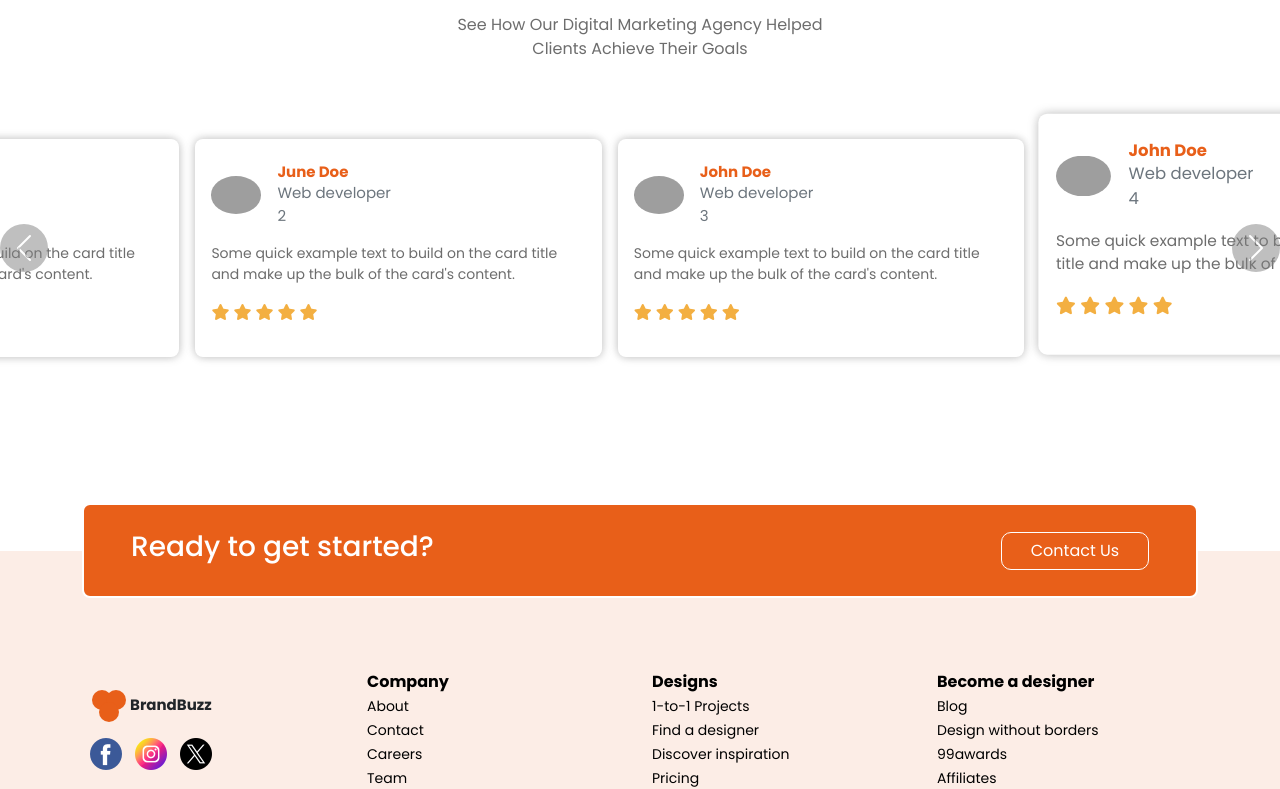
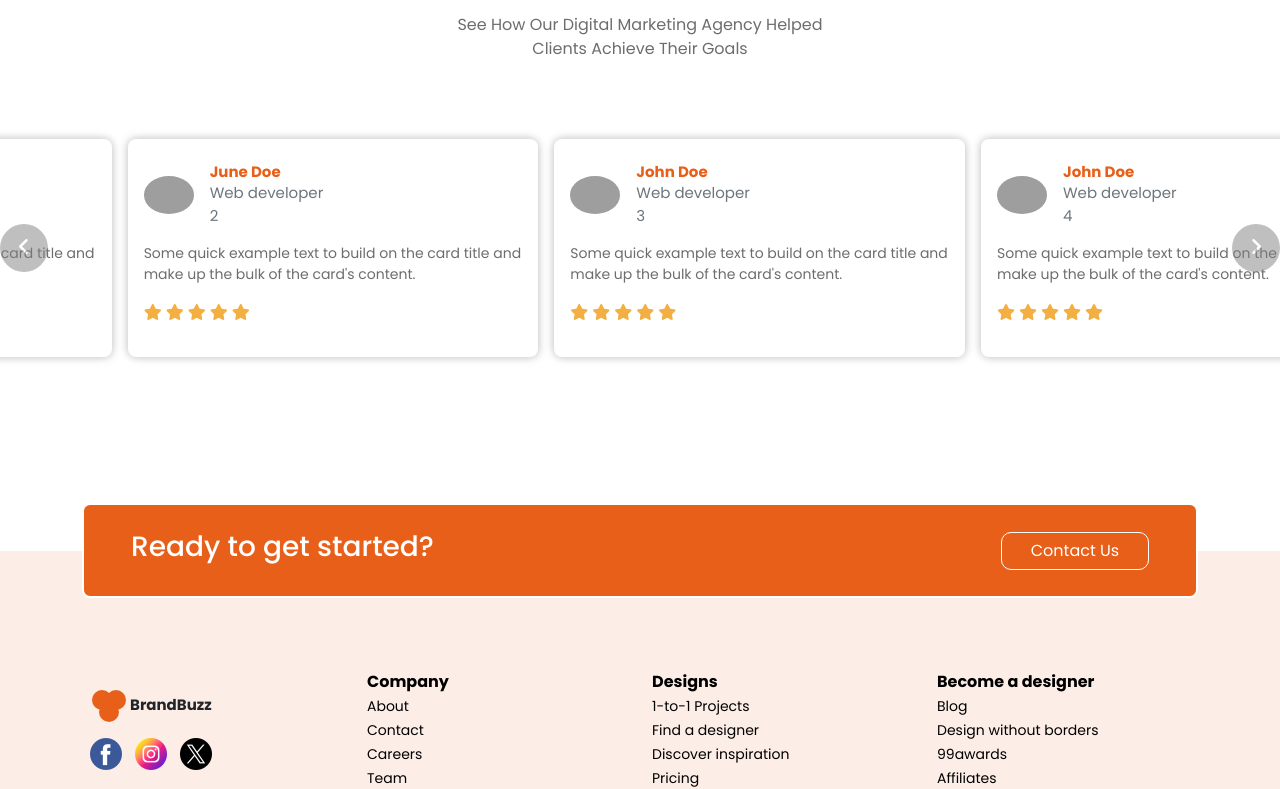
Before and after one commit to BanderMohammed2000/brand-buzz-website, a Vue app: page / in a window 1280 px wide. Shown: the part 2799-3588 px from the top of the page. Built offline with nearby package versions, Linux system fonts and the light colour scheme; grey boxes are pictures that could not be loaded.

Commit message:
part of comments section done

```diff
--- a/src/components/ui/CarouselSlider.vue
+++ b/src/components/ui/CarouselSlider.vue
@@ -50,12 +50,12 @@
         </div>
       </div>
       <button class="carousel-control-prev" @click="scrollPrev">
-        <span class="carousel-control-prev-icon" aria-hidden="true"></span>
-        <span class="visually-hidden">Previous</span>
+        <span>
+          <i class="fa-solid fa-angle-left fa-lg"></i>
+        </span>
       </button>
       <button class="carousel-control-next" @click="scrollNext">
-        <span class="carousel-control-next-icon" aria-hidden="true"></span>
-        <span class="visually-hidden">Next</span>
+        <span> <i class="fa-solid fa-angle-right fa-lg"></i> </span>
       </button>
     </div>
   </div>
@@ -115,6 +115,48 @@ export default {
           name: "John Doe",
           position: "Web developer",
         },
+        {
+          text: "Some quick example text to build on the card title and make up the bulk of the card's content.",
+          image:
+            "https://codingyaar.com/wp-content/uploads/bootstrap-profile-card-image.jpg",
+          name: "John Doe",
+          position: "Web developer",
+        },
+        {
+          text: "Some quick example text to build on the card title and make up the bulk of the card's content.",
+          image:
+            "https://codingyaar.com/wp-content/uploads/bootstrap-profile-card-image.jpg",
+          name: "John Doe",
+          position: "Web developer",
+        },
+        {
+          text: "Some quick example text to build on the card title and make up the bulk of the card's content.",
+          image:
+            "https://codingyaar.com/wp-content/uploads/bootstrap-profile-card-image.jpg",
+          name: "John Doe",
+          position: "Web developer",
+        },
+        // {
+        //   text: "Some quick example text to build on the card title and make up the bulk of the card's content.",
+        //   image:
+        //     "https://codingyaar.com/wp-content/uploads/bootstrap-profile-card-image.jpg",
+        //   name: "John Doe",
+        //   position: "Web developer",
+        // },
+        // {
+        //   text: "Some quick example text to build on the card title and make up the bulk of the card's content.",
+        //   image:
+        //     "https://codingyaar.com/wp-content/uploads/bootstrap-profile-card-image.jpg",
+        //   name: "John Doe",
+        //   position: "Web developer",
+        // },
+        // {
+        //   text: "Some quick example text to build on the card title and make up the bulk of the card's content.",
+        //   image:
+        //     "https://codingyaar.com/wp-content/uploads/bootstrap-profile-card-image.jpg",
+        //   name: "John Doe",
+        //   position: "Web developer",
+        // },
       ],
       scrollPosition: 0,
       cardWidth: 0,
@@ -122,6 +164,7 @@ export default {
       isSmallScreen: false,
       activeItemIndex: 0,
       numOfCardsShown: 0,
+      numOfClicksNext: 0,
     };
   },
   mounted() {
@@ -131,6 +174,14 @@ export default {
     this.$nextTick(() => {
       const carouselInner = this.$refs.carouselInner;
       const carouselItems = carouselInner.children;
+
+      // this.numOfClicksNext = Math.floor((this.commentData.length - 3) / 2) + 1;
+
+      let commentDataLength = (this.commentData.length - 3) / 2;
+      this.numOfClicksNext =
+        commentDataLength % 1 !== 0
+          ? Math.floor(commentDataLength) + 1
+          : commentDataLength;
 
       if (carouselItems.length > 0) {
         // offsetWidth يعطينا العرض الفعلي (بالبكسل) لهذا العنصر، بما في ذلك الـ padding والـ border، لكنه لا يشمل الـ margin.
@@ -149,7 +200,10 @@ export default {
 
         this.scrollPosition =
           Math.floor(carouselItems.length / 2 - 1) * this.cardWidth;
-        this.activeItemIndex = Math.ceil(carouselItems.length / 2);
+
+        // this.activeItemIndex = Math.ceil(carouselItems.length / 2);
+        let value = carouselItems.length / 2;
+        this.activeItemIndex = value % 1 !== 0 ? Math.ceil(value) : value + 1;
 
         console.log("card offsetWidth ", carouselItems[0].offsetWidth);
         console.log("scrollWidth ", carouselInner.scrollWidth);
@@ -178,9 +232,11 @@ export default {
       this.numOfCardsShown = mobileSize ? 1 : labSize ? 3 : 2;
     },
     scrollNext() {
+      // this.scrollPosition <
+      //   this.carouselWidth - this.cardWidth * this.numOfCardsShown
       if (
-        this.scrollPosition <
-        this.carouselWidth - this.cardWidth * this.numOfCardsShown
+        this.numOfClicksNext <
+        this.commentData.length - this.numOfCardsShown
       ) {
         this.scrollPosition += this.cardWidth;
 
@@ -192,10 +248,13 @@ export default {
         });
 
         this.activeItemIndex++;
+        this.numOfClicksNext++;
+        console.log("scrollNext  " + this.numOfClicksNext);
       }
     },
     scrollPrev() {
-      if (this.scrollPosition > 0) {
+      // this.scrollPosition > 0
+      if (this.numOfClicksNext > 0) {
         this.scrollPosition -= this.cardWidth;
         console.log("scrollPosition  scrollPrev  " + this.scrollPosition);
 
@@ -205,6 +264,8 @@ export default {
         });
 
         this.activeItemIndex--;
+        this.numOfClicksNext--;
+        console.log("scrollPrev  " + this.numOfClicksNext);
       }
     },
   },
@@ -228,11 +289,6 @@ export default {
   /* transition: all 5s ease-in-out; */
 
   z-index: 1;
-}
-/*بعدين*/
-.carousel-item.active .card {
-  transform: scale(1.1) translateY(-13px);
-  margin: 0 25px;
 }
 
 .carousel-item .card {
@@ -321,17 +377,20 @@ transition
     margin-right: 0;
     flex: 0 0 calc(100% / 2);
   }
-  .carousel-item.active {
-    scale: 1;
-  }
 }
 
 @media screen and (min-width: 768px) {
   .carousel-item {
     display: block;
     margin-right: 0;
-    flex: 0 0 calc(99% / 3);
+    /* flex: 0 0 calc(99% / 3); */
+    flex: 0 0 calc(100% / 3);
     /* flex: 0 0 450px; */
+  }
+  /*بعدين*/
+  .carousel-item.active .card {
+    transform: scale(1.1) translateY(-13px);
+    margin: 0 25px;
   }
 }
 
@@ -350,8 +409,5 @@ transition
     flex: 0 0 100%;
     /* flex: 0 0 450px; */
   }
-  .carousel-item.active {
-    scale: 1;
-  }
 }
 </style>
```
